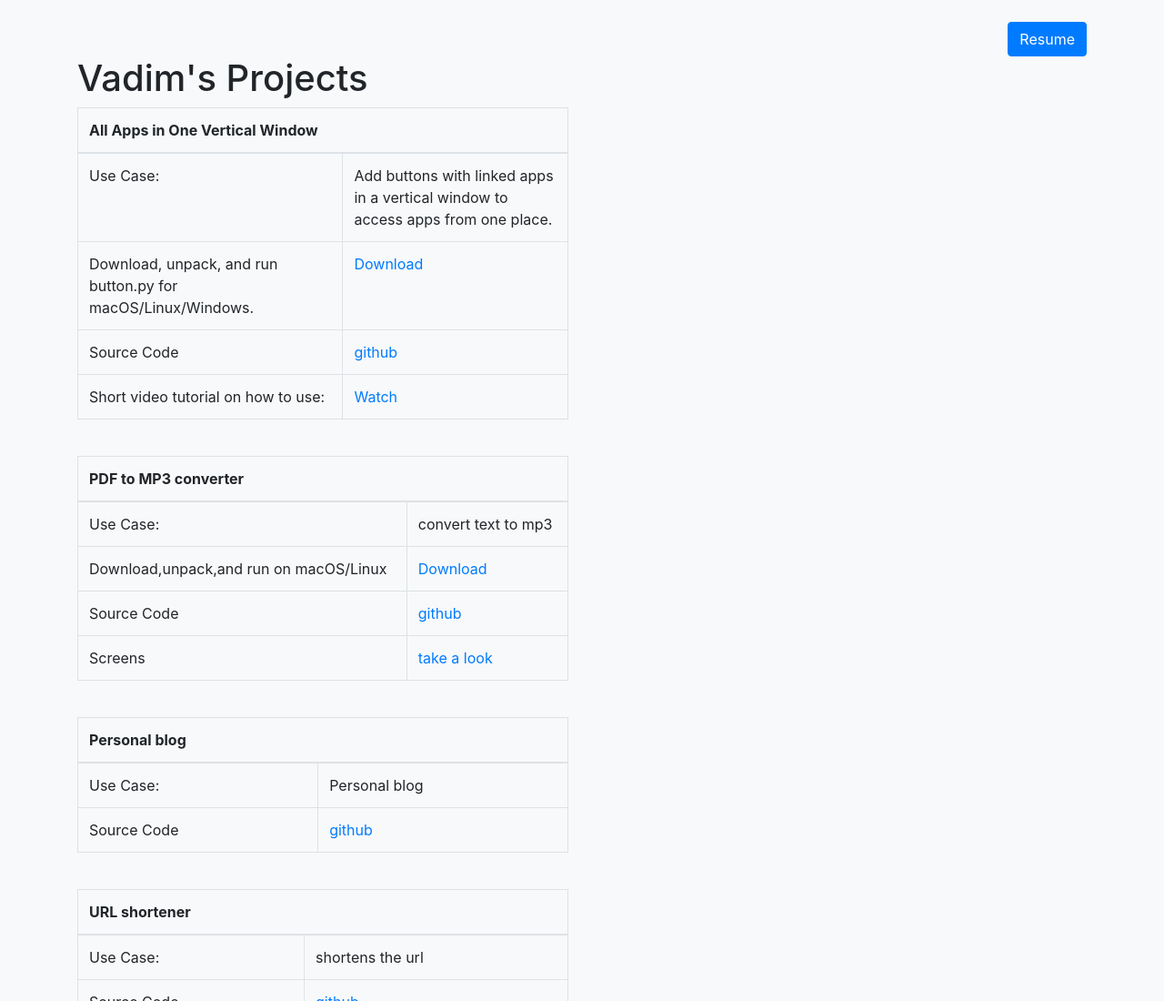
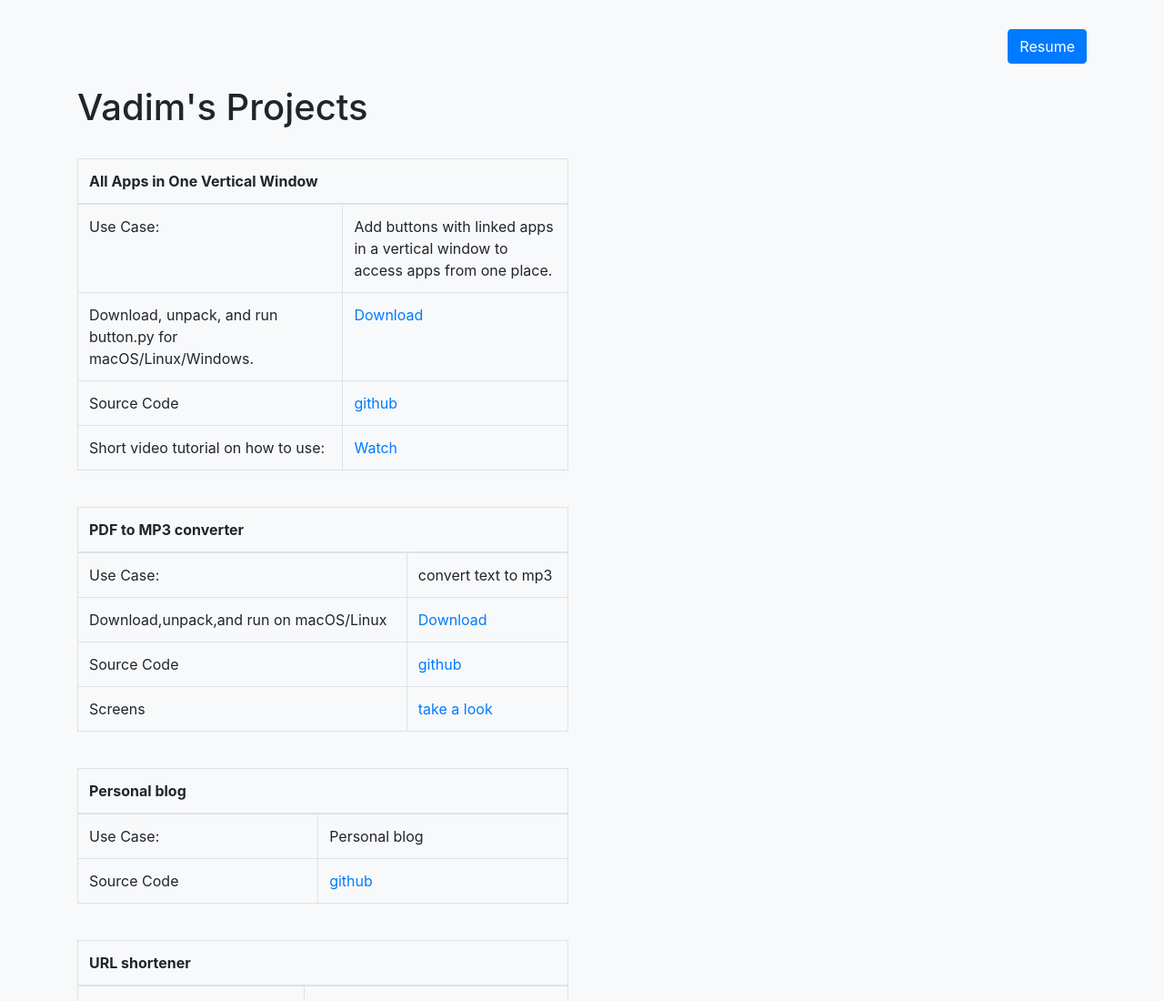
Before and after one commit to ruvamd/vadimportfolio, a plain HTML site: page index.html in a window 1280 px wide. Shown: the top 1100 px of the page at 91% size. Drawn offline with nearby package versions, Linux system fonts and the light colour scheme.

Commit message:
separated top

```diff
--- a/index.html
+++ b/index.html
@@ -10,19 +10,16 @@
   <body class="bg-light">
 
     <div class="container mt-4">
-
       <div class="row">
-
-        <div class="col-lg-6 text-left">
-          <!-- <a href="https://www.linkedin.com/in/vadim-rusu/" class="btn btn-primary">LinkedIn</a> -->
-        </div>
-
-        <div class="col-lg-6 text-right">
+        <div class="col-lg-6"></div>
+        <div class="col-lg-6 text-right mt-2">
           <a href="https://ruvamd.github.io/VadimResume/" class="btn btn-primary">Resume</a>
         </div>
 
       </div>
+    </div>
 
+    <div class="container mt-4">
       <div class="row">
 
         <div class="col-lg-6">
@@ -30,15 +27,20 @@
         </div>
 
       </div>
+    </div>
 
+    <div class="container mt-4">
       <div class="row">
+
         <div class="col-lg-6">
           <table class="table table-bordered">
+
             <thead>
               <tr>
                 <th colspan="2">All Apps in One Vertical Window</th>
               </tr>
             </thead>
+
             <tbody>
               <tr>
                 <td>Use Case:</td>
```
